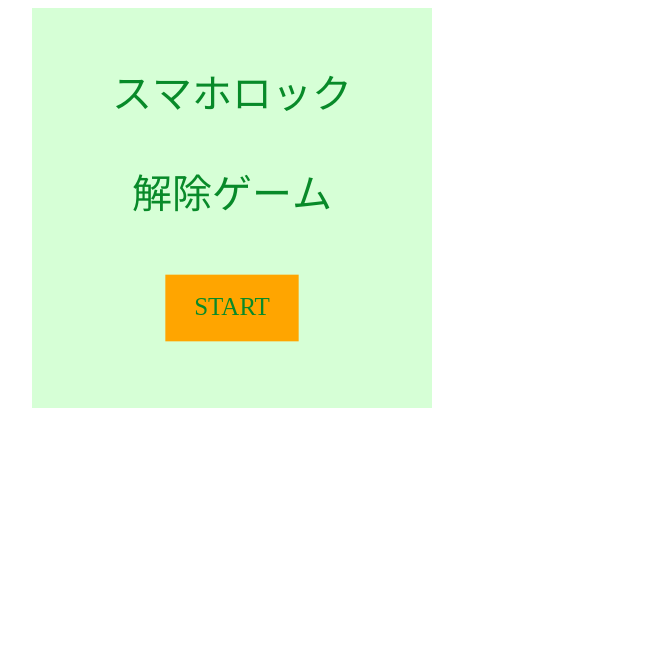
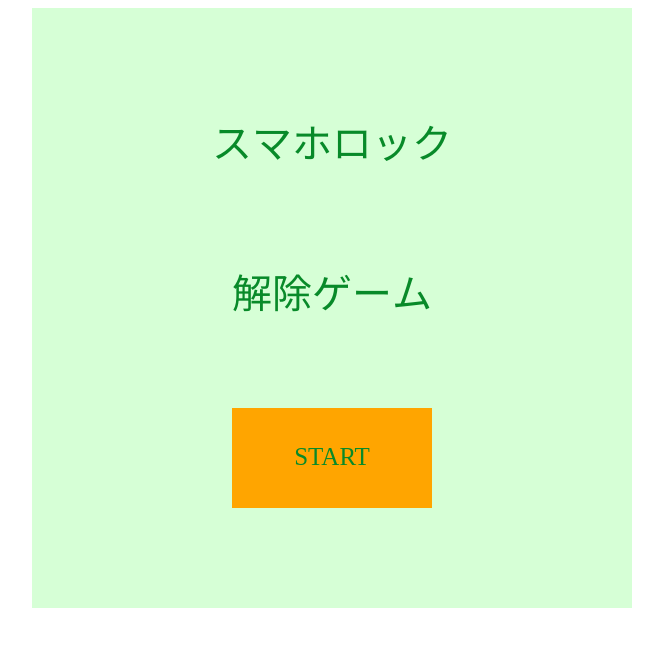
Before and after one commit to kirisakku/smartPhoneGame, a website built with webpack: page smartPhoneGame.html in a window 1280 px wide. Shown: the whole page, without its empty margins (96-759 px from the left). Built offline with nearby package versions, Linux system fonts and the light colour scheme.

Commit message:
リファクタリングを実施

```diff
--- a/smartPhoneGame.html
+++ b/smartPhoneGame.html
@@ -4,6 +4,6 @@
     　</head>
 
 　<body>
-　  <canvas id="test" width="400" height="400"></canvas>
+　  <canvas id="test" width="600" height="600"></canvas>
 　</body>
 　</html>
--- a/src/DrawGame.js
+++ b/src/DrawGame.js
@@ -1,8 +1,9 @@
+import Rect from './Rect.js';
+
 'use strict';
 
 const BACKGROUND_COLOR = '#d6ffd6';
 const TEXT_COLOR = '#088A29';
-const LENGTH = 400;
 const START_FONT = "40px 'ＭＳ ゴシック'";
 const BUTTON_FONT = "25px 'ＭＳ ゴシック'";
 const START_BUTTON_COLOR = 'orange';
@@ -13,23 +14,24 @@ export default class DrawGame {
         this._parent = parent;
     };
 
-    drawBackground(ctx) {
+    drawBackground(ctx, rect) {
+
         ctx.save();
 
         // 背景色描画
         ctx.fillStyle = BACKGROUND_COLOR;
-        ctx.fillRect(0, 0, LENGTH, LENGTH);
+        ctx.fillRect(rect.x, rect.y, rect.width, rect.height);
 
         // タイトル描画
-        this.drawTitle(ctx);
+        this.drawTitle(ctx, rect);
 
         // スタートボタン描画
-        this.drawStartButton(ctx);
+        this.drawStartButton(ctx, rect);
 
         ctx.restore();
     }
 
-    drawTitle(ctx) {
+    drawTitle(ctx, rect) {
         ctx.save();
 
         // フォントの設定
@@ -39,21 +41,21 @@ export default class DrawGame {
         // 文字位置調整
         ctx.textAlign = 'center';
         // 文字の描画
-        ctx.fillText('スマホロック', LENGTH / 2, LENGTH / 4, LENGTH);
-        ctx.fillText('解除ゲーム', LENGTH / 2, LENGTH / 2, LENGTH);
+        const edgeLength = rect.width;
+        ctx.fillText('スマホロック', edgeLength / 2, edgeLength / 4, edgeLength);
+        ctx.fillText('解除ゲーム', edgeLength / 2, edgeLength / 2, edgeLength);
 
         ctx.restore();
     }
 
-    drawStartButton(ctx) {
+    drawStartButton(ctx, rect) {
         ctx.save();
 
         // 下半分の領域の1/3の高さで描画する
-        const buttonHeight = LENGTH / 6;
         // 左右に画面の長さの1/3ずつのパディングを入れる
-        const buttonWidth = LENGTH / 3;
+        const buttonRect = this._parent.getStartButtonRect();
         ctx.fillStyle = START_BUTTON_COLOR;
-        ctx.fillRect(LENGTH / 3, LENGTH * 2 / 3, buttonWidth, buttonHeight);
+        ctx.fillRect(buttonRect.x, buttonRect.y, buttonRect.width, buttonRect.height);
 
         // フォントの設定
         ctx.font = BUTTON_FONT;
@@ -64,7 +66,8 @@ export default class DrawGame {
         ctx.textBaseline = 'middle';
         // 文字の描画
         // 中央揃えにするため、y座標をrectの高さの半分だけ下げる
-        ctx.fillText('START', LENGTH / 2, LENGTH * 2 / 3 + buttonHeight / 2, buttonWidth, buttonHeight);
+        const edgeLength = rect.width;
+        ctx.fillText('START', edgeLength / 2, edgeLength * 2 / 3 + buttonRect.height / 2, buttonRect.width, buttonRect.height);
 
         ctx.restore();
     }
--- a/src/Game.js
+++ b/src/Game.js
@@ -1,6 +1,9 @@
+'use strict';
+
 import DrawGame from './DrawGame.js';
+import Rect from './Rect.js';
+const LENGTH = 600;
 
-'use strict';
 export default class Game {
 
     init(){
@@ -9,7 +12,18 @@ export default class Game {
 
         // 描画クラス作成
         const draw = new DrawGame(this);
+        // 描画領域取得
+        const rect = this.getGameRect();
+
         // 背景描画関数の呼び出し
-        draw.drawBackground(ctx);
+        draw.drawBackground(ctx, rect);
     };
+
+    getGameRect() {
+        return new Rect(0, 0, LENGTH, LENGTH);
+    }
+
+    getStartButtonRect() {
+        return new Rect(LENGTH / 3, LENGTH * 2 / 3, LENGTH / 3, LENGTH / 6);
+    }
 }
--- /dev/null
+++ b/src/Rect.js
@@ -0,0 +1,42 @@
+'use strict';
+
+export default class Rect {
+    constructor(x, y, width, height) {
+        this._x = x;
+        this._y = y;
+        this._width = width;
+        this._height = height;
+    }
+
+    get x () {
+        return this._x;
+    }
+
+    set x (value) {
+        this._x = value;
+    }
+
+    get y () {
+        return this._y;
+    }
+
+    set y (value) {
+        this._y = value;
+    }
+
+    get width () {
+        return this._width;
+    }
+
+    set width (value) {
+        this._width = value;
+    }
+
+    get height () {
+        return this._height;
+    }
+
+    set height (value) {
+        this._height = value;
+    }
+}
```
Also changed, not shown: test/DrawGame-test.js (+20 -11 lines).
